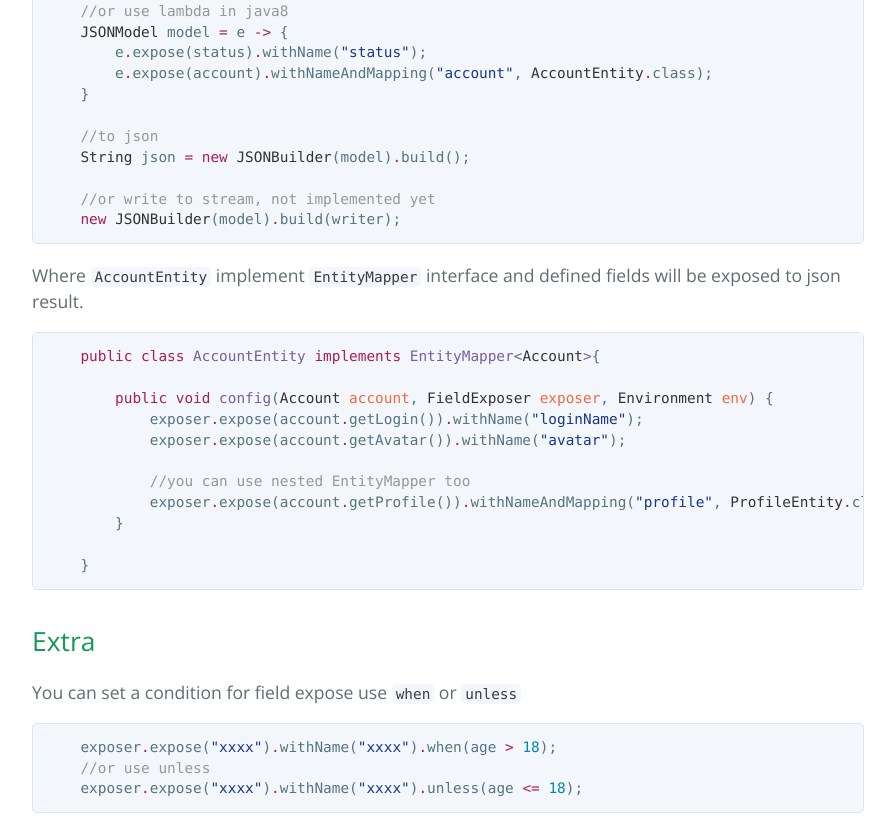
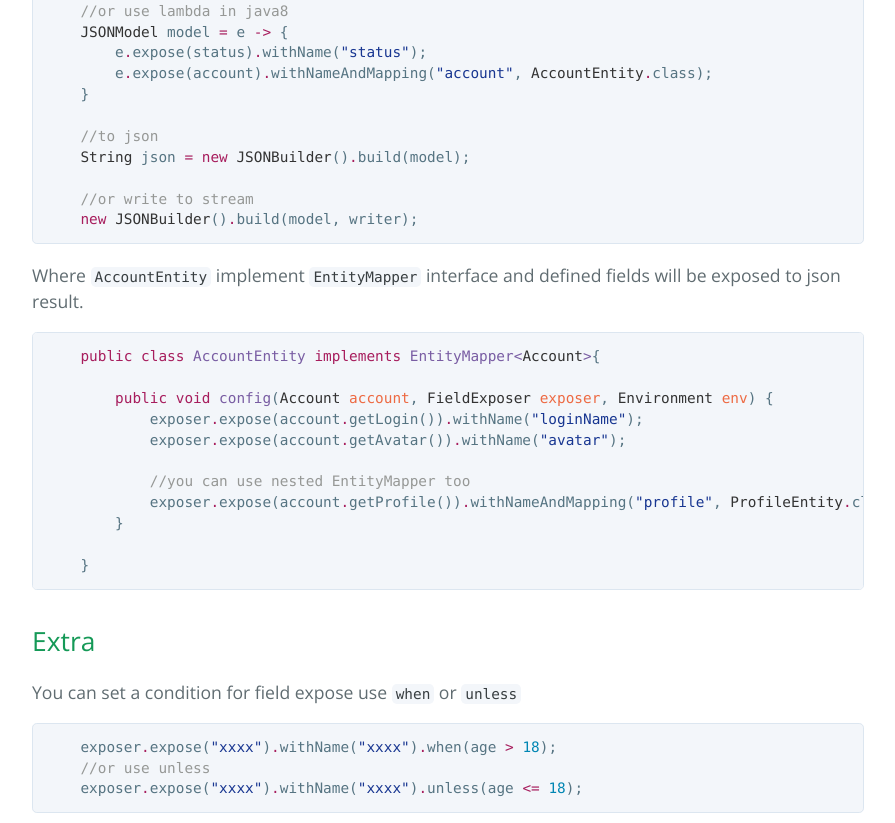
Before and after one commit to agilej/jsonty, a plain HTML site: page index.html in a window 1280 px wide. Shown: the part 1377-2200 px from the top of the page, without its empty margins (192-1087 px from the left). Drawn offline with nearby package versions, Linux system fonts and the light colour scheme.

Commit message:
Update index.html

```diff
--- a/index.html
+++ b/index.html
@@ -60,10 +60,10 @@
     }
 
     <span class="pl-c">//to json</span>
-    <span class="pl-smi">String</span> json <span class="pl-k">=</span> <span class="pl-k">new</span> <span class="pl-smi">JSONBuilder</span>(model)<span class="pl-k">.</span>build();
+    <span class="pl-smi">String</span> json <span class="pl-k">=</span> <span class="pl-k">new</span> <span class="pl-smi">JSONBuilder</span>()<span class="pl-k">.</span>build(model);
 
-    <span class="pl-c">//or write to stream, not implemented yet</span>
-    <span class="pl-k">new</span> <span class="pl-smi">JSONBuilder</span>(model)<span class="pl-k">.</span>build(writer);
+    <span class="pl-c">//or write to stream</span>
+    <span class="pl-k">new</span> <span class="pl-smi">JSONBuilder</span>()<span class="pl-k">.</span>build(model, writer);
 </pre></div>
 
 <p>Where <code>AccountEntity</code> implement <code>EntityMapper</code> interface and defined fields will be exposed to json result.</p>
@@ -115,7 +115,6 @@
 <p>These features are considered to be implement in version 0.2.</p>
 
 <ul>
-<li>Buid json to <code>Writer</code> directly</li>
 <li>Beauty json print support</li>
 </ul>
 
```
